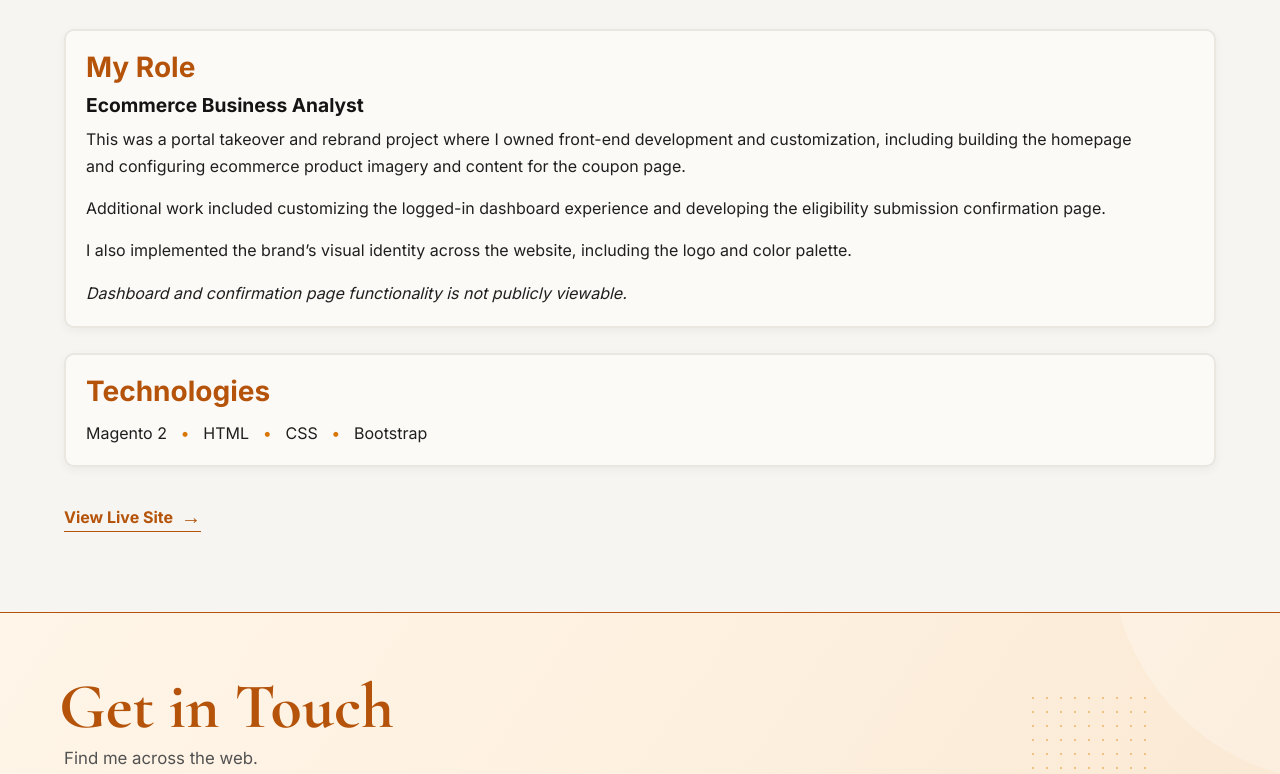
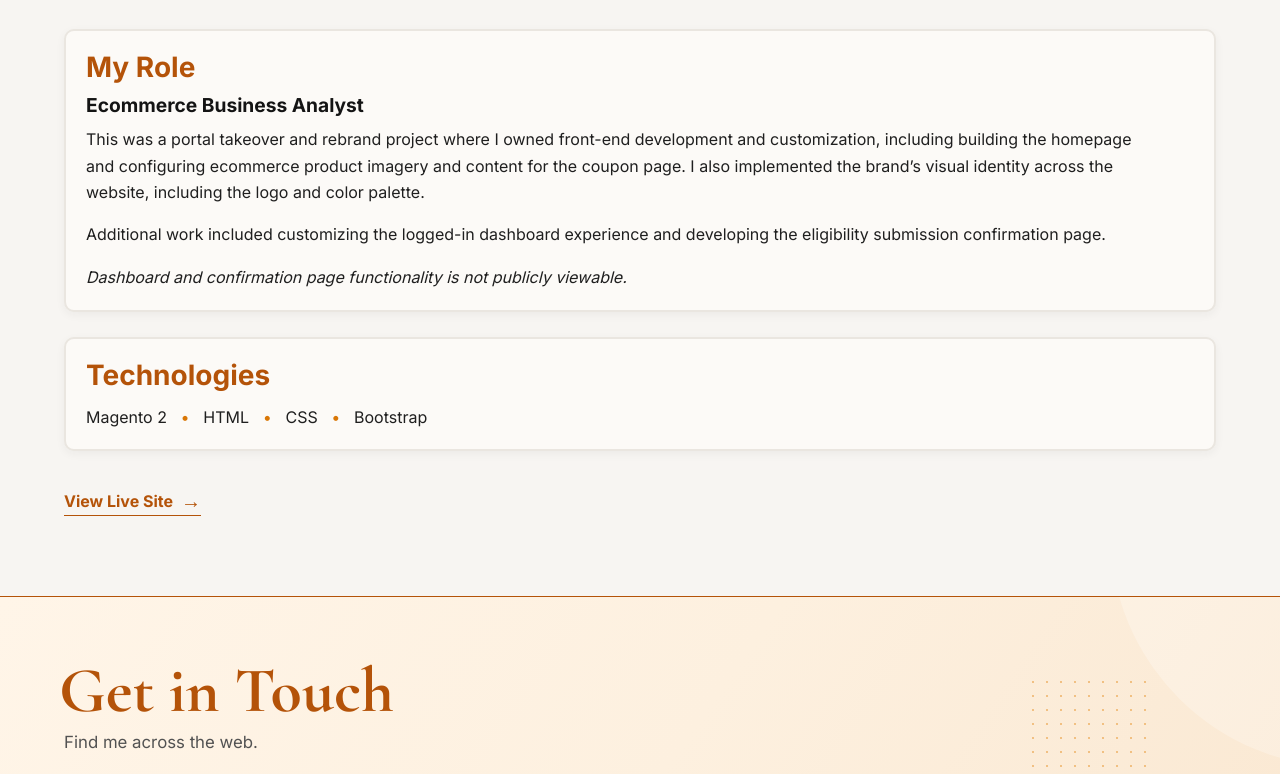
Before and after one commit to jasheloper/portfolio-v3, a plain HTML site: page index.html in a window 1280 px wide. Shown: the part 7460-8234 px from the top of the page. Drawn offline with nearby package versions, Linux system fonts and the light colour scheme.

Commit message:
post-launch website edits

```diff
--- a/index.html
+++ b/index.html
@@ -509,11 +509,9 @@ rel="nofollow noopener noreferrer">
 
 <h4>Ecommerce Business Analyst</h4>
 
-<p>This was a portal takeover and rebrand project where I owned front-end development and customization, including building the homepage and configuring ecommerce product imagery and content for the coupon page.</p>
+<p>This was a portal takeover and rebrand project where I owned front-end development and customization, including building the homepage and configuring ecommerce product imagery and content for the coupon page. I also implemented the brand’s visual identity across the website, including the logo and color palette.</p>
 
 <p class="feat-work-p">Additional work included customizing the logged-in dashboard experience and developing the eligibility submission confirmation page.</p>
-
-<p class="feat-work-p">I also implemented the brand’s visual identity across the website, including the logo and color palette.</p>
 
 <p class="project-note">Dashboard and confirmation page functionality is not publicly viewable.</p>
 
```
